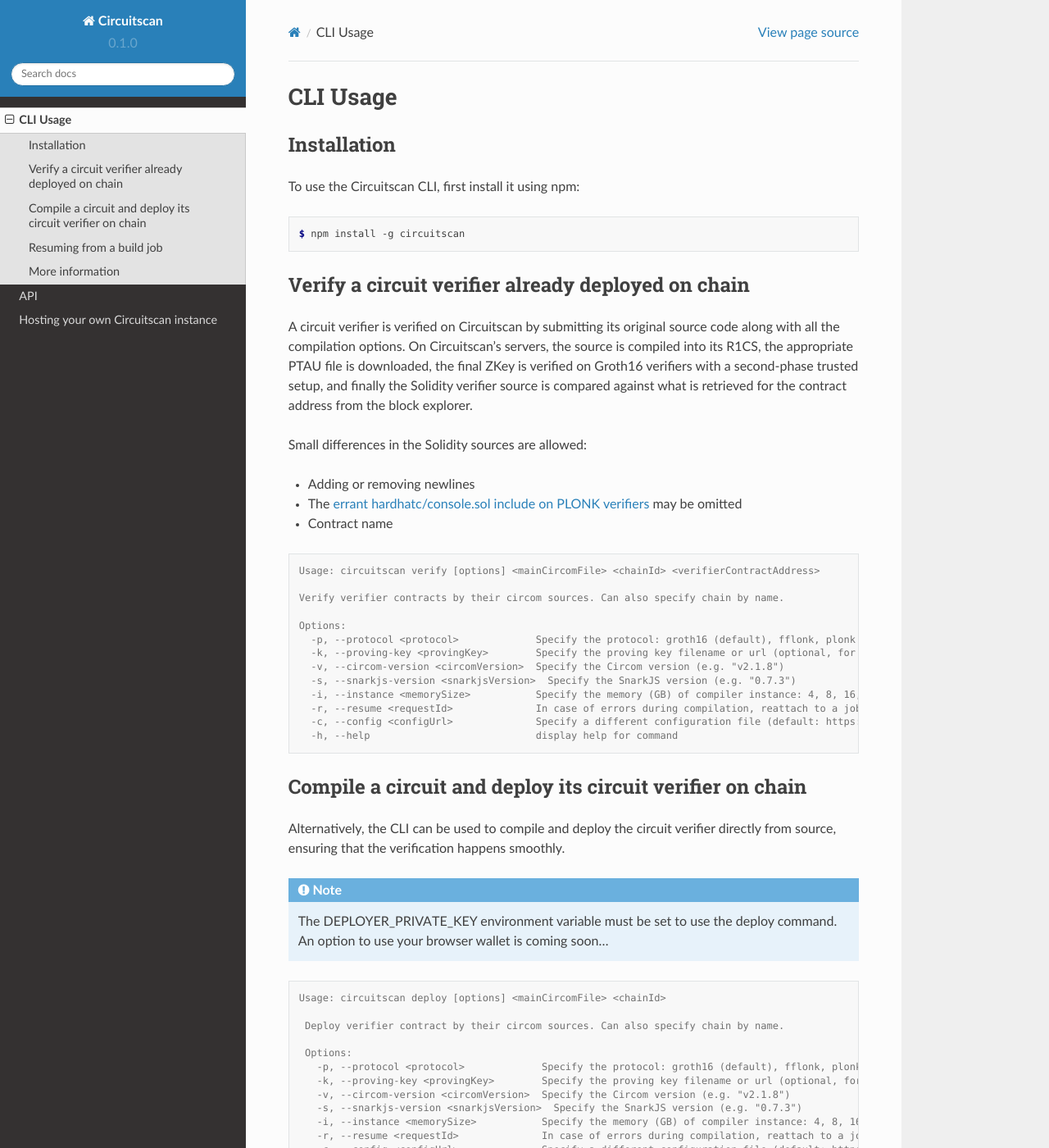
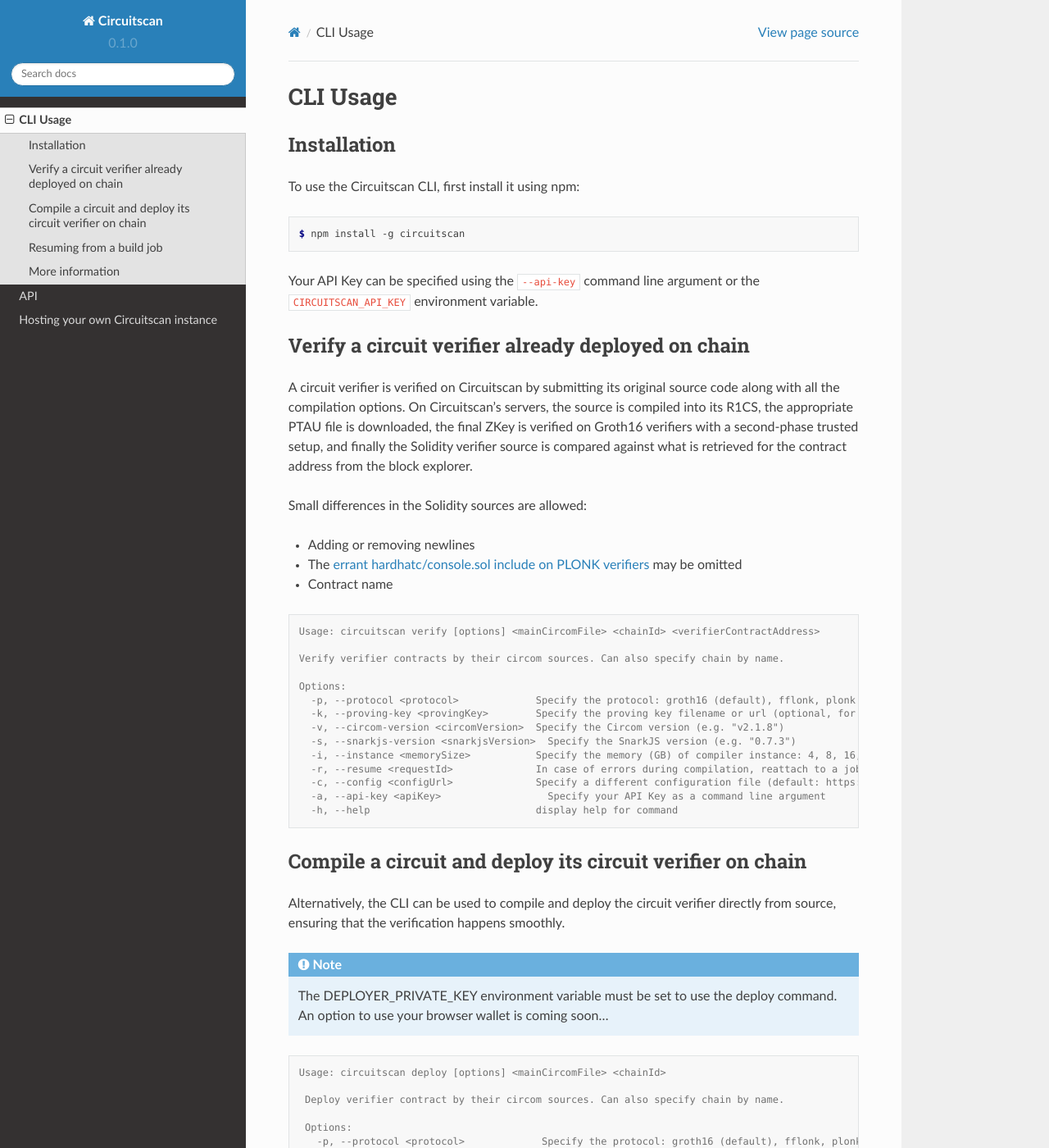
Before and after one commit to circuitscan/docs, a Sphinx documentation site: the page built from docs/source/usage.rst, in a window 1280 px wide and 1400 px high. Shown: the whole window at 82% size. Built offline with Sphinx 7.4.7 and the Read the Docs theme 2.0.0, drawn with Linux system fonts in a browser that asks for light colours; some of the changed text lies outside the part shown.

Commit message:
API key usage

```diff
--- a/docs/source/usage.rst
+++ b/docs/source/usage.rst
@@ -11,6 +11,8 @@
 .. code-block:: console
 
     $ npm install -g circuitscan
+
+Your API Key can be specified using the ``--api-key`` command line argument or the ``CIRCUITSCAN_API_KEY`` environment variable.
 
 Verify a circuit verifier already deployed on chain
 ---------------------------------------------------
@@ -37,6 +39,7 @@
       -i, --instance <memorySize>           Specify the memory (GB) of compiler instance: 4, 8, 16, 32, 64, 128, 256, 384, 512 (default: 10GB lambda, faster init for small circuits)
       -r, --resume <requestId>              In case of errors during compilation, reattach to a job and attempt a new verification. Overrides all other options.
       -c, --config <configUrl>              Specify a different configuration file (default: https://circuitscan.org/cli.json)
+      -a, --api-key <apiKey>                  Specify your API Key as a command line argument
       -h, --help                            display help for command
 
 Compile a circuit and deploy its circuit verifier on chain
@@ -62,6 +65,7 @@
       -i, --instance <memorySize>           Specify the memory (GB) of compiler instance: 4, 8, 16, 32, 64, 128, 256, 384, 512 (default: 10GB lambda, faster init for small circuits)
       -r, --resume <requestId>              In case of errors during compilation, reattach to a job and attempt a new deploy. Overrides all other options.
       -c, --config <configUrl>              Specify a different configuration file (default: https://circuitscan.org/cli.json)
+      -a, --api-key <apiKey>                  Specify your API Key as a command line argument
       -h, --help                            display help for command
 
 Resuming from a build job
```
